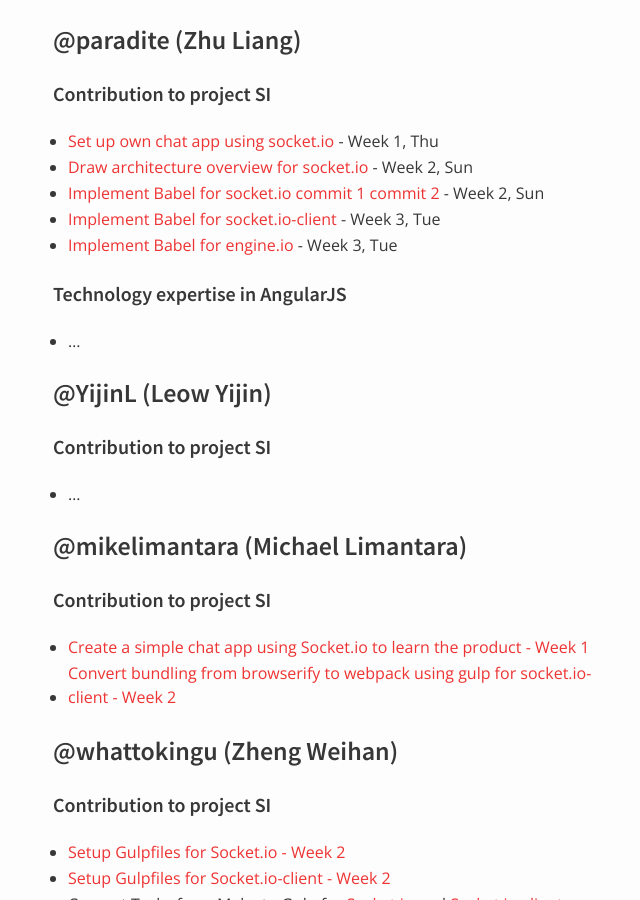
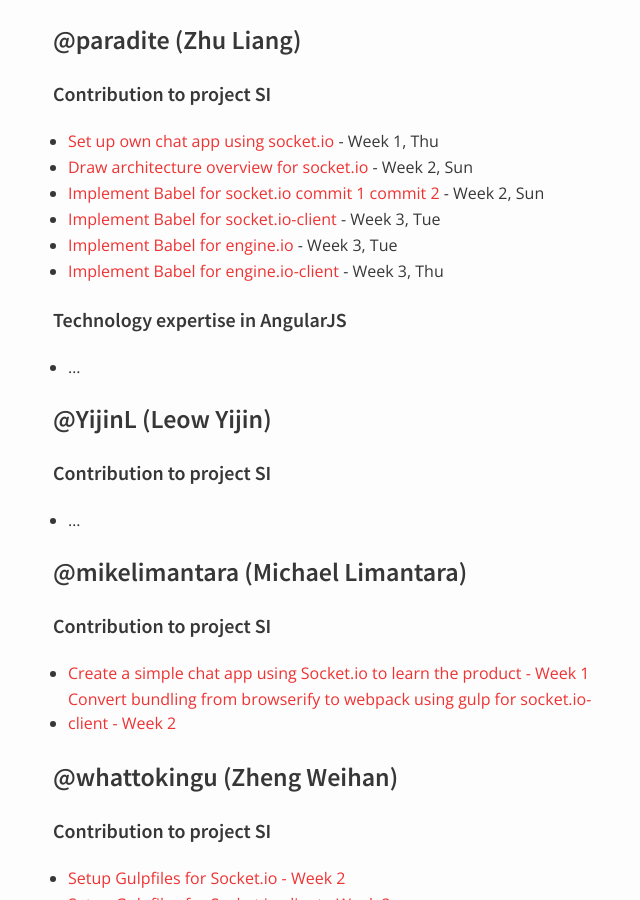
Before and after one commit to nus-oss/cs3281-AY1516S2-website, a Jekyll site: the page built from teams/socketio.md, in a window 1280 px wide and 900 px high, scrolled down 1208 px. Shown: the whole window, without its empty margins (317-957 px from the left). Built offline with Jekyll 4.4.1, drawn with Linux system fonts in a browser that asks for light colours.

Commit message:
updated progress

```diff
--- a/teams/socketio.md
+++ b/teams/socketio.md
@@ -30,11 +30,11 @@
   * [x] socket.io-client - Week 3, Mon
   * [ ] engine.io - Week 3
   * [ ] engine.io-client - Week 3
-* [ ] Babel for all packages - Week 3
+* [x] Babel for all packages - Week 3
   * [x] Socket.io - Week 2, Sun
   * [x] socket.io-client - Week 3, Tue
   * [x] engine.io - Week 3, Tue
-  * [ ] engine.io-client - Week 3
+  * [x] engine.io-client - Week 3
 * [ ] Webpack for client-packages - Week 3
 
 ## Contributions
@@ -47,6 +47,7 @@
 * [Implement Babel for socket.io commit 1](https://github.com/nus-fboa2016-si/socket.io/commit/3cc6874205177e556d5d9e743d08992219f369cd) [commit 2](https://github.com/nus-fboa2016-si/socket.io/commit/2cb967a2033a82571ab8841296afa8e9da828065) - Week 2, Sun
 * [Implement Babel for socket.io-client](https://github.com/nus-fboa2016-si/socket.io-client/commit/94127a34656a3d959625eda12a17113a46786d0d) - Week 3, Tue
 * [Implement Babel for engine.io](https://github.com/nus-fboa2016-si/engine.io/commit/76106776e68f94fff5bad330ba26de7401c61598) - Week 3, Tue
+* [Implement Babel for engine.io-client](https://github.com/nus-fboa2016-si/engine.io-client/commit/951a5c950230b2dfb968e85a5e7d42d34c932299) - Week 3, Thu
 
 #### Technology expertise in AngularJS
 * ...
```
